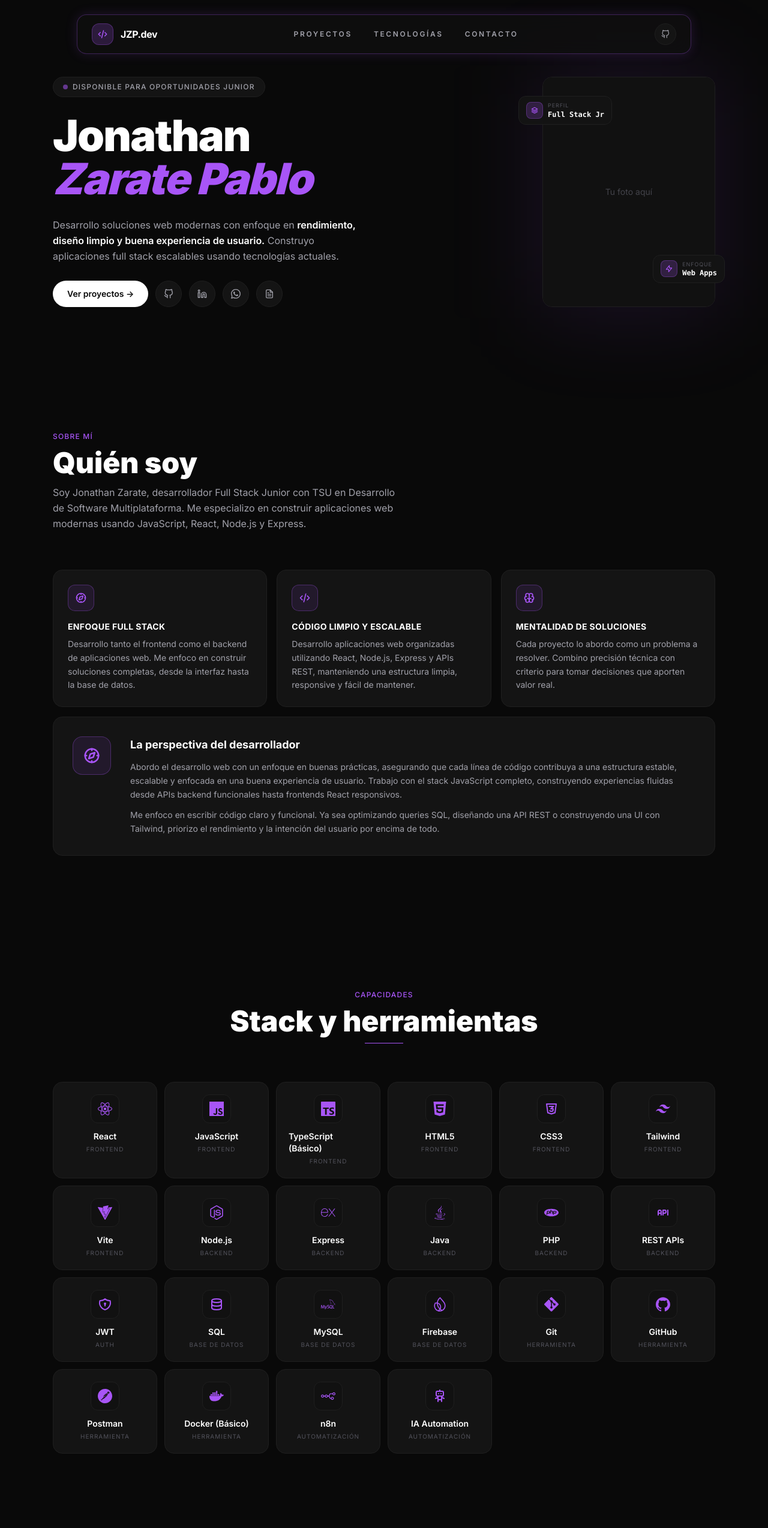
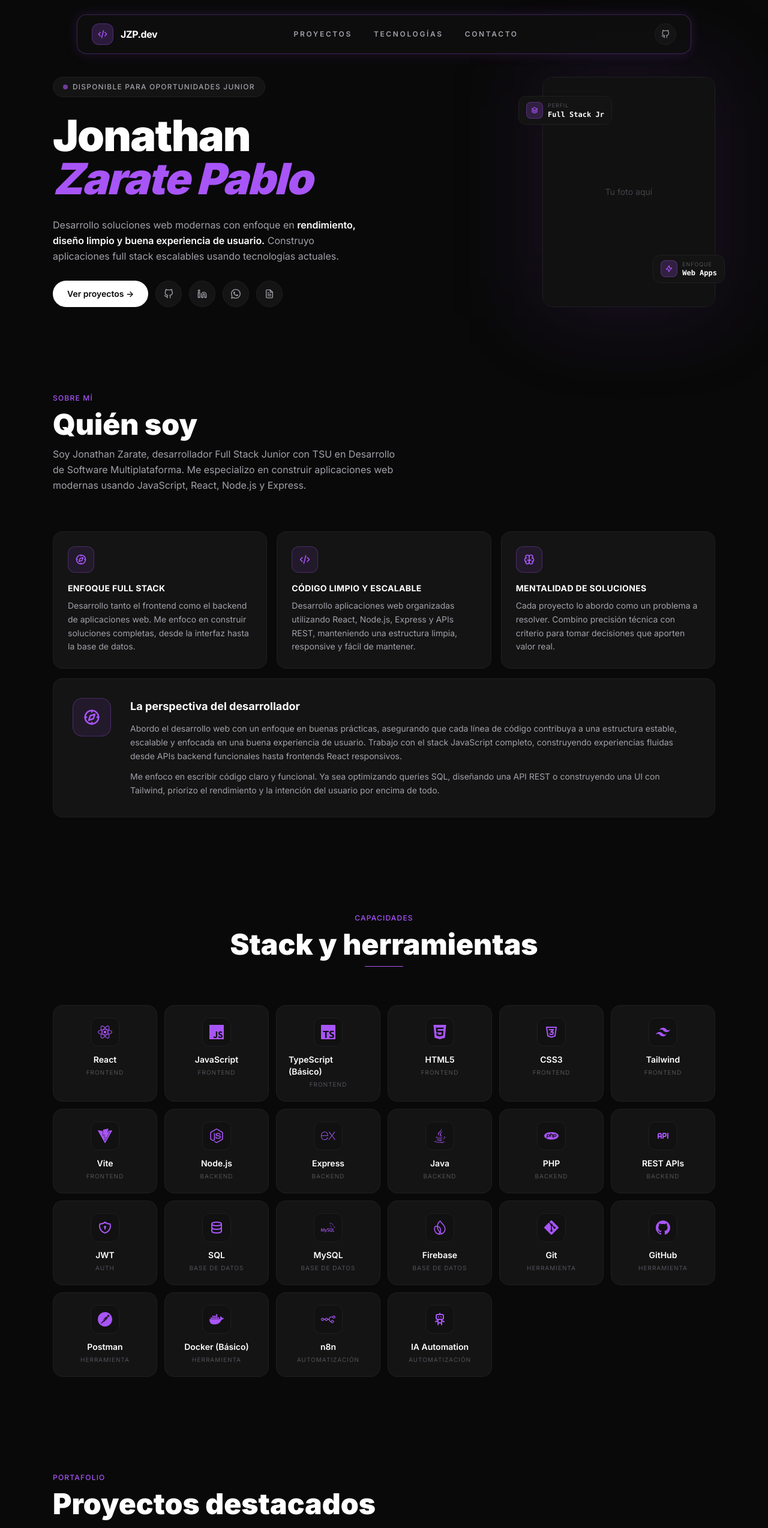
Before and after one commit to JonathanZarateP/jonathan-zarate-portfolio, a React (Vite) app: page / in a window 1280 px wide. Shown: the top 2548 px of the page at 60% size. Built offline with nearby package versions, Linux system fonts and the light colour scheme.

Commit message:
fix: ajustar spacing vertical entre secciones

```diff
--- a/src/App.jsx
+++ b/src/App.jsx
@@ -11,7 +11,7 @@ function App() {
   return (
     <div className="w-full min-h-screen bg-bg-primary">
       <Navbar />
-      <main className="w-full max-w-6xl mx-auto px-6">
+      <main className="w-full max-w-6xl mx-auto px-6 space-y-0">
         <Hero />
         <About />
         <Technologies />
--- a/src/components/About.jsx
+++ b/src/components/About.jsx
@@ -25,7 +25,7 @@ const About = () => {
   return (
     <section
       id="about"
-      className="py-28"
+      className="py-20"
     >
       {/* Header */}
       <div className="mb-16 flex flex-col gap-3">
--- a/src/components/Contact.jsx
+++ b/src/components/Contact.jsx
@@ -64,7 +64,7 @@ const Contact = () => {
   return (
     <section
       id="contact"
-      className="py-28"
+      className="py-20"
     >
       <div className="grid grid-cols-1 gap-12 md:grid-cols-2 md:gap-8">
 
--- a/src/components/Experience.jsx
+++ b/src/components/Experience.jsx
@@ -43,7 +43,7 @@ const Experience = () => {
   return (
     <section
       id="experience"
-      className="py-28"
+      className="py-20"
     >
       {/* Header */}
       <div className="mb-16 flex flex-col items-center gap-3 text-center">
--- a/src/components/Hero.jsx
+++ b/src/components/Hero.jsx
@@ -5,7 +5,7 @@ import { HiOutlineLightningBolt } from 'react-icons/hi'
 
 const Hero = () => {
   return (
-    <section className="w-full pt-32 pb-24">
+    <section className="w-full pt-32 pb-16">
       <div className="flex w-full flex-col items-center gap-16 md:flex-row md:items-center md:justify-between">
 
         {/* Izquierda — Texto */}
--- a/src/components/Projects.jsx
+++ b/src/components/Projects.jsx
@@ -90,7 +90,7 @@ const statusStyles = {
 
 const Projects = () => {
   return (
-    <section id="projects" className="py-28">
+    <section id="projects" className="py-20">
       {/* Header */}
       <div className="mb-16 flex flex-col gap-3">
         <span className="text-xs font-medium uppercase tracking-widest text-purple-accent">
--- a/src/components/Technologies.jsx
+++ b/src/components/Technologies.jsx
@@ -55,7 +55,7 @@ const Technologies = () => {
   return (
     <section
       id="technologies"
-      className="py-28"
+      className="py-20"
     >
       {/* Header */}
       <div className="mb-16 flex flex-col items-center gap-3 text-center">
```
